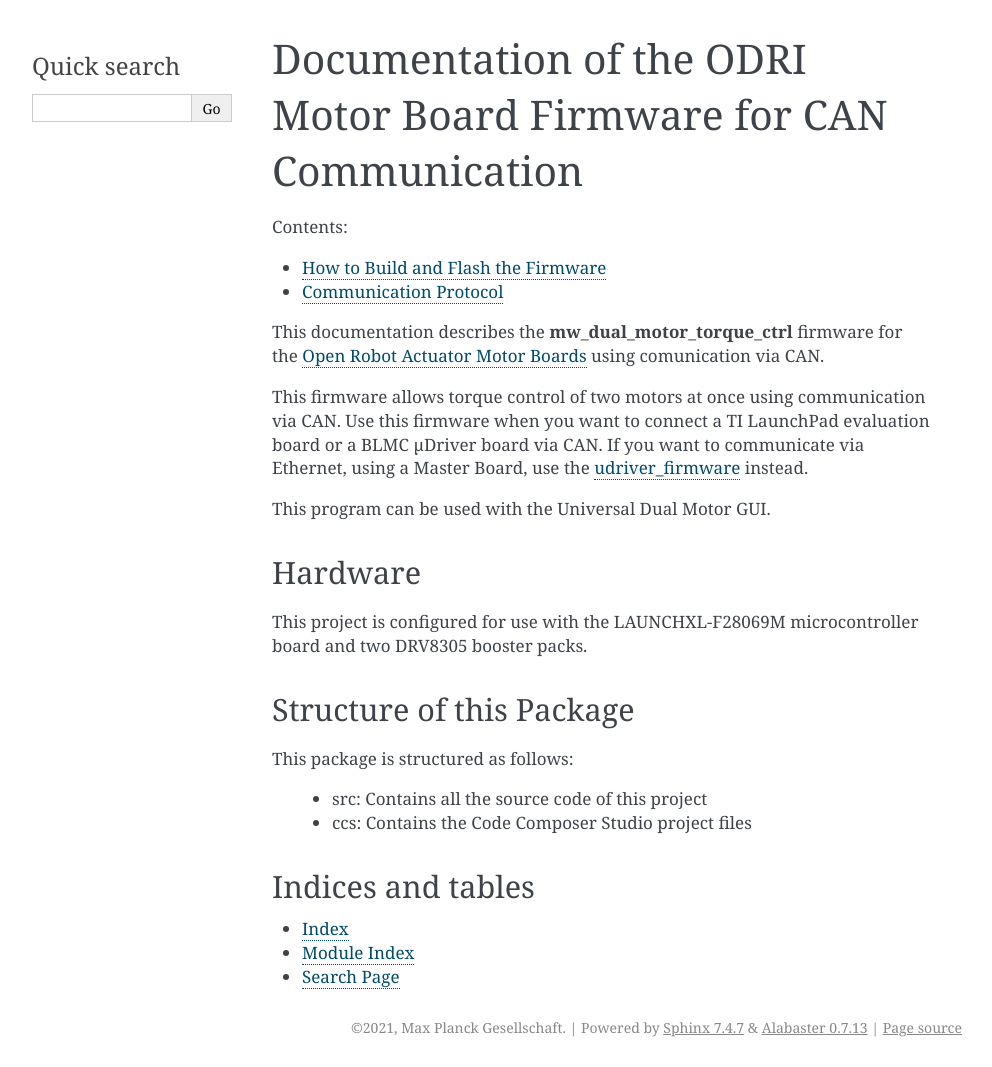
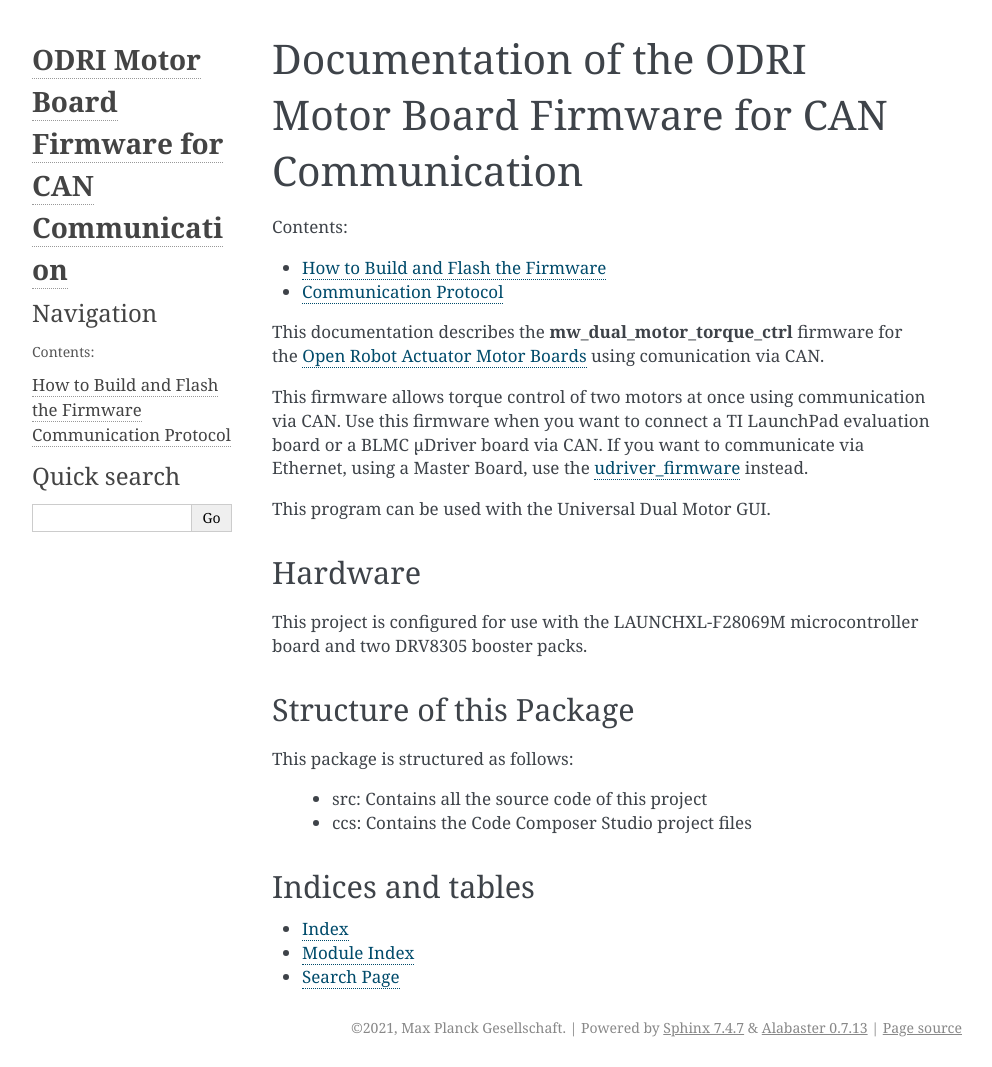
Before and after one commit to open-dynamic-robot-initiative/mw_dual_motor_torque_ctrl, a Sphinx documentation site: the page built from doc/index.rst, in a window 1280 px wide. Shown: the whole page, without its empty margins (148-1140 px from the left). Built offline with Sphinx 7.4.7, drawn with Linux system fonts in a browser that asks for light colours.

Commit message:
Add navigation in side bar

```diff
--- a/doc/conf.py
+++ b/doc/conf.py
@@ -103,6 +103,8 @@ html_static_path = ["_static"]
 # refs: http://alabaster.readthedocs.io/en/latest/installation.html#sidebars
 html_sidebars = {
     "**": [
+        "about.html",
+        "navigation.html",
         "relations.html",  # needs 'show_related': True theme option to display
         "searchbox.html",
     ]
```
